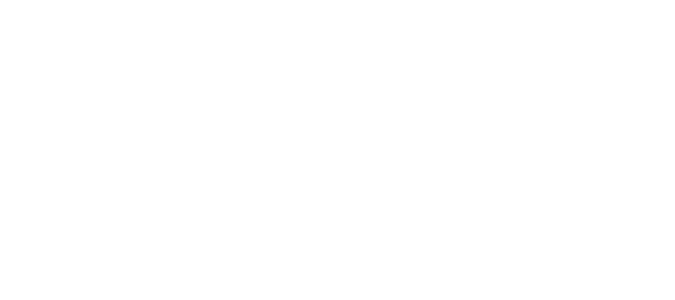
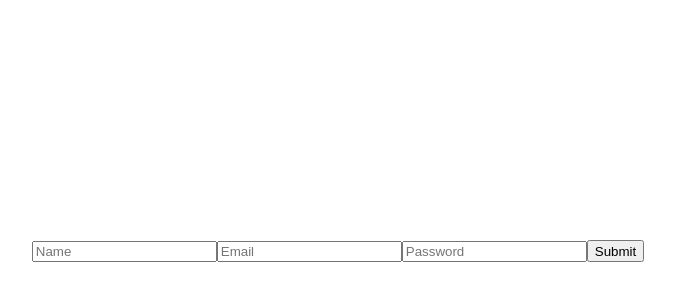
Before and after one commit to Build-Week-HairC/Front-end, a React (Create React App) app in the folder med/: page / in a window 1280 px wide. Shown: the part 260-560 px from the top of the page, without its empty margins (302-977 px from the left). Built offline with nearby package versions, Linux system fonts and the light colour scheme.

Commit message:
created form with formik

```diff
--- a/med/package.json
+++ b/med/package.json
@@ -9,7 +9,8 @@
     "react-dom": "^16.10.2",
     "react-scripts": "3.2.0",
     "redux": "^4.0.4",
-    "styled-components": "^4.4.0"
+    "styled-components": "^4.4.0",
+    "yup": "^0.27.0"
   },
   "scripts": {
     "start": "react-scripts start",
--- a/med/src/App.js
+++ b/med/src/App.js
@@ -1,11 +1,13 @@
 import React from 'react';
+import FormikSignupForm from './components/FormikSignupForm';
+
 
 
 
 function App() {
   return (
     <div className="App">
-
+      <FormikSignupForm />
     </div>
   );
 }
--- /dev/null
+++ b/med/src/components/FormikSignupForm.css
@@ -0,0 +1,5 @@
+.signupForm {
+    display: flex;
+    justify-content: center;
+    margin-top: 500px;
+}
--- /dev/null
+++ b/med/src/components/FormikSignupForm.js
@@ -0,0 +1,53 @@
+import React, { useState } from 'react';
+import { withFormik, Form, Field } from 'formik';
+import './FormikSignupForm.css';
+import * as Yup from 'yup';
+
+
+const UserSignup = ({ errors, touched }) => {
+
+    return (
+        <Form className="signupForm">
+            <div>
+                {touched.name && errors.name && <p>{errors.name}</p>}
+                <Field type="text" name="name" placeholder="Name" />
+            </div>
+            <div>
+                {touched.email && errors.email && <p>{errors.email}</p>}
+                <Field type="email" name="email" placeholder="Email" />
+            </div>
+            <div>
+                {touched.password && errors.password && <p>{errors.password}</p>}
+                <Field type="password" name="password" placeholder="Password" />
+            </div>
+            <button>Submit</button>
+        </Form>
+    )
+}
+//Wire Up UserSignup With Formik
+const FormikSignupForm = withFormik({
+    mapPropsToValues({ email, password, name }) {
+        return {
+            email: email || "",
+            password: password || "",
+            name: name || ""
+        };
+    },
+
+//Form Validation
+validationSchema: Yup.object().shape({
+    email: Yup.string()
+        .email("Email is required"),
+    password: Yup.string()
+        .min(5, "Password must be 5 characters or longer")
+        .required("Password is required"),
+    name: Yup.string()
+        .required("Please Enter Your Name")
+}),
+//Handle Submission Function
+handleSubmit(values) {
+
+    }
+})(UserSignup);
+
+export default FormikSignupForm;
```
Also changed, not shown: med/src/components/UserSignup.js (deleted, +0 -13 lines), 1 other file (tests, documents, lock files or other folders).
